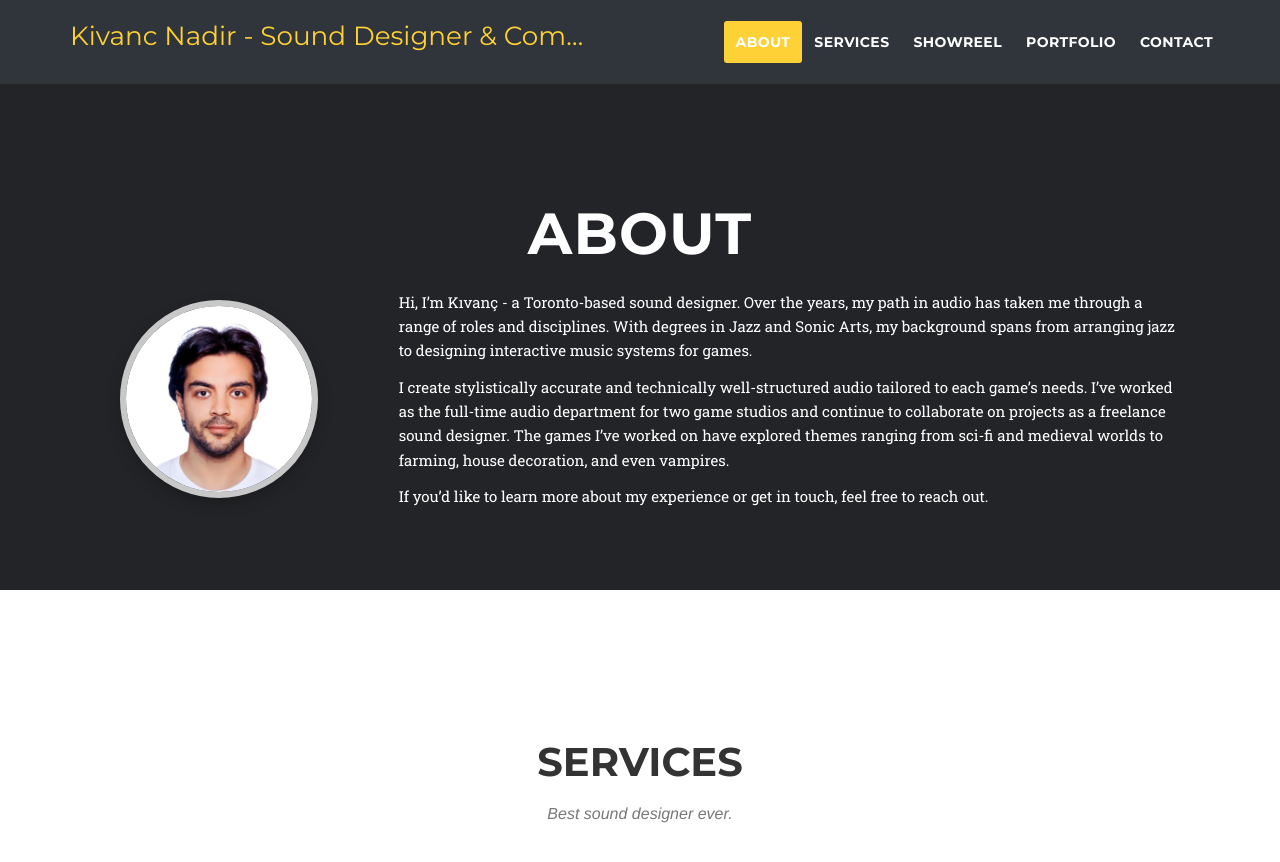
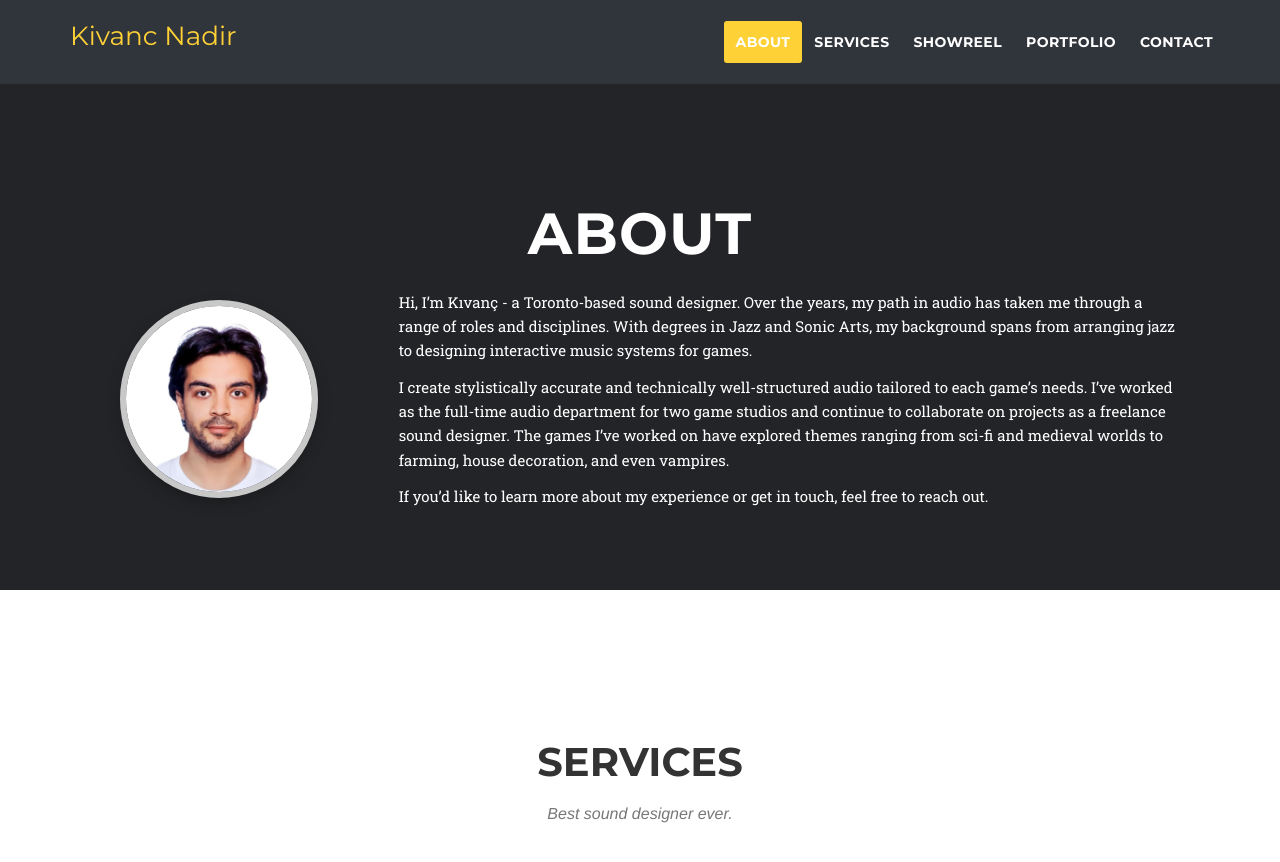
Before and after one commit to kivicik/SoundDesignerWebsite, a Jekyll site: the page built from agency-jekyll-theme-gh-pages/index.html, in a window 1280 px wide and 900 px high. Shown: the top 862 px of the window. Built offline with Jekyll 4.4.1, drawn with Linux system fonts in a browser that asks for light colours; some web fonts are replaced.

Commit message:
Set navbar brand text to Kivanc Nadir

```diff
--- a/agency-jekyll-theme-gh-pages/_includes/header.html
+++ b/agency-jekyll-theme-gh-pages/_includes/header.html
@@ -9,7 +9,7 @@
                     <span class="icon-bar"></span>
                     <span class="icon-bar"></span>
                 </button>
-                <a class="navbar-brand page-scroll" href="#page-top" title="{{ site.title }}">{{ site.title }}</a>
+                <a class="navbar-brand page-scroll" href="#page-top" title="Kivanc Nadir">Kivanc Nadir</a>
             </div>
 
             <!-- Collect the nav links, forms, and other content for toggling -->
```
Also changed, not shown: 18 other files.
